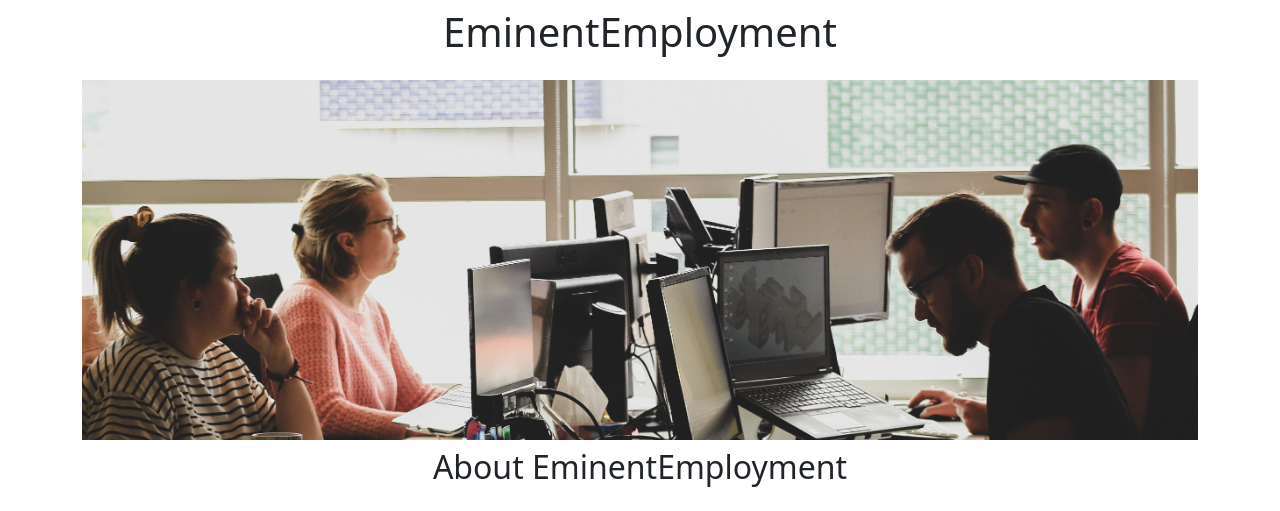
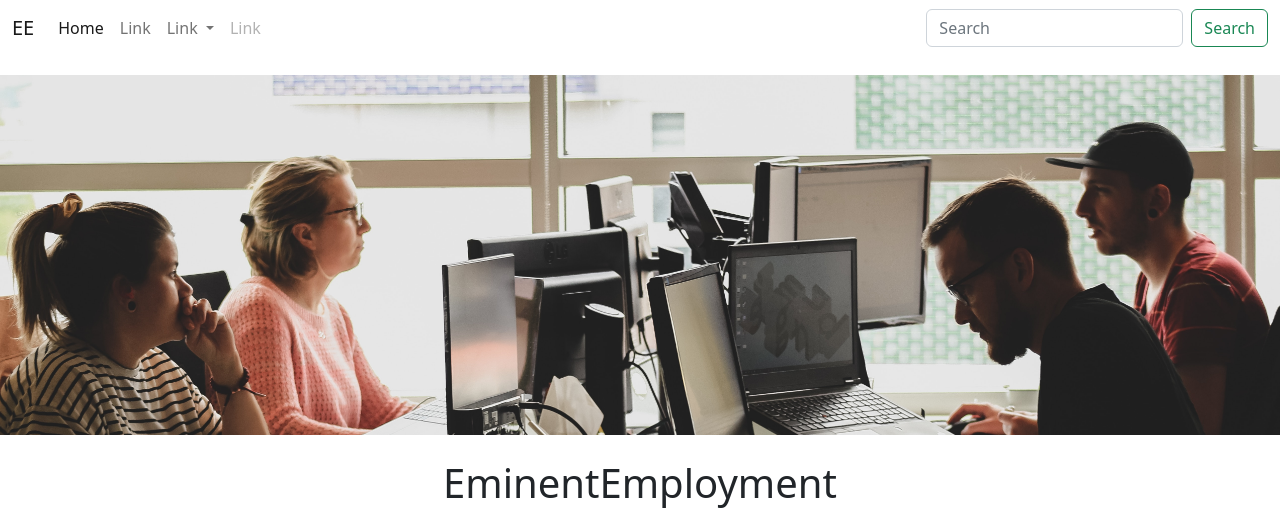
Before and after one commit to Prakharjain1211/Flask-and-Dynamic-Database-Driven-Web-App, a Flask app: page / in a window 1280 px wide. Shown: the top 511 px of the page. Run offline with Flask 3, Linux system fonts and the light colour scheme.

Commit message:
functional and aesthetic improvements

```diff
--- /dev/null
+++ b/templates/footer.html
@@ -0,0 +1,12 @@
+<div class="container">
+  <footer class="py-3 my-4">
+    <ul class="nav justify-content-center border-bottom pb-3 mb-3">
+      <li class="nav-item"><a  target="_blank" href="#" class="nav-link px-2 text-muted">Home</a></li>
+      <li class="nav-item"><a  target="_blank" href="#" class="nav-link px-2 text-muted">Courses</a></li>
+
+      <li class="nav-item"><a target="_blank" href="#" class="nav-link px-2 text-muted">Events</a></li>
+      <li class="nav-item"><a  target="_blank" href="#" class="nav-link px-2 text-muted">About</a></li>
+    </ul>
+    <p class="text-center text-muted">&copy; 2022 EminentEmployment, Inc</p>
+  </footer>
+</div>
--- a/templates/home.html
+++ b/templates/home.html
@@ -2,30 +2,44 @@
 <html lang="en">
 
 <head>
+  <title>EminentEmployment</title>
   <meta charset="utf-8">
   <meta name="viewport" content="width=device-width, initial-scale=1">
   <link href="https://cdn.jsdelivr.net/npm/bootstrap@5.2.0/dist/css/bootstrap.min.css" rel="stylesheet"
     integrity="sha384-gH2yIJqKdNHPEq0n4Mqa/HGKIhSkIHeL5AyhkYV8i59U5AR6csBvApHHNl/vI1Bx" crossorigin="anonymous">
-  <title>EminentEmployment</title>
   <style>
     #banner {
       width: 100%;
       height: 360px;
       object-fit: cover;
+      margin-bottom:16px;
+    }
+    #navbar1
+    {
+      padding-bottom:19px
     }
   </style>
 </head>
 
 <body>
+  <div id = "navbar1">
+  {% include 'nav.html' %}
+    </div>
+  <img class="img-fluid" id="banner" src="https://new-repo.prakharjain16.repl.co/static/banner.jpg" height="320">
   <div class="container">
-    <h1 class="text-center mt-2 mb-4">EminentEmployment</h1>
-    <img class="img-fluid" id="banner" src="https://new-repo.prakharjain16.repl.co/static/banner.jpg" height="320">
-    <h2 class="text-center mt-2 mb-4">About EminentEmployment</h2>
-    <p class="lead">Lorem ipsum dolor sit amet, consectetur adipiscing elit, sed do eiusmod tempor incididunt ut labore
-      et dolore
-      magna aliqua. Ut enim ad minim veniam, quis nostrud exercitation ullamco laboris nisi ut aliquip ex ea commodo
-      consequat. Duis aute irure dolor in reprehenderit in voluptate velit esse cillum dolore eu fugiat nulla pariatur.
-      Excepteur sint occaecat cupidatat non proident, sunt in culpa qui officia deserunt mollit anim id est laborum.</p>
+    <h1 class="text-center mt-2 mb-">EminentEmployment</h1><br>
+    <div class="row" style="margin-bottom:16px">
+      <div class="col-md-6">
+    <p class="lead"> EminentEmployment is a premium job search platform dedicated to connecting talented professionals with elite career opportunities. Our platform is designed to cater to individuals who are seeking prestigious positions and are driven to excel in their respective fields.
+
+At EminentEmployment, we understand the value of exceptional talent and aim to provide a curated selection of job openings that match the aspirations and expertise of our discerning users. Our team of experts meticulously handpicks and verifies each job listing, ensuring that only the most esteemed and sought-after positions are showcased on our platform.
+
+With EminentEmployment, professionals gain access to a network of renowned companies, prestigious organizations, and influential industry leaders. Our platform goes beyond traditional job search functionalities, offering personalized career guidance, industry insights, and exclusive networking opportunities to propel your career to new heights.
+</p>
+      </div>
+      <div class="d-none d-md-block col-6">
+      <img src="static/peopleworking.jpg" style="height:370px;"></div>
+    </div>
     <h2 class="text-center mt-2 mb-4">Current Job Openings</h2>
     <div>
       {% for job in jobs %}
@@ -33,10 +47,10 @@
       {% endfor %}
     </div>
     <div class="text-center">
-      <button class="btn btn-primary btn-lg">Contact Us</button>
-      <p class="mt-4">Copyright 2023, EminentEmployment</p>
+      <a href="mailto:hello@employment.ai?subject=Question%20about%20Job%20Openings&body=My%20name%3A%20%3Cyour%20name%20here%3E%0D%0A%0D%0AMy%20Questions%3A%20%3Cyour%20question%20here%3E%0D%0A" class="btn btn-primary btn-lg">Contact Us</a>
     </div>
   </div>
+  {% include 'footer.html' %}
 </body>
 
 </html>
--- a/templates/jobitem.html
+++ b/templates/jobitem.html
@@ -12,6 +12,6 @@
     {% endif %}
   </div>
   <div class="col-3">
-    <button type="button" class="btn btn-outline-primary">Apply</button>
+    <a href="mailto:hello@employment.ai?subject=Application%20for%20{{job['title']}}&body=My%20name%3A%20%3Cyour%20name%20here%3E%0D%0A%0D%0AMy%20Resume%3A%20%3Cyour%20resume%20here%3E%0D%0A%0D%0AMy%20LinkdinID%3A%20%3Clinkdin%20link%3E"type="button" class="btn btn-outline-primary">Apply</a>
   </div>
 </div>
--- /dev/null
+++ b/templates/nav.html
@@ -0,0 +1,36 @@
+<nav class="navbar navbar-expand-lg bg-body-tertiary">
+  <div class="container-fluid">
+    <a class="navbar-brand" href="#">EE</a>
+    <button class="navbar-toggler" type="button" data-bs-toggle="collapse" data-bs-target="#navbarScroll" aria-controls="navbarScroll" aria-expanded="false" aria-label="Toggle navigation">
+      <span class="navbar-toggler-icon"></span>
+    </button>
+    <div class="collapse navbar-collapse" id="navbarScroll">
+      <ul class="navbar-nav me-auto my-2 my-lg-0 navbar-nav-scroll" style="--bs-scroll-height: 100px;">
+        <li class="nav-item">
+          <a class="nav-link active" aria-current="page" href="#">Home</a>
+        </li>
+        <li class="nav-item">
+          <a class="nav-link" href="#">Link</a>
+        </li>
+        <li class="nav-item dropdown">
+          <a class="nav-link dropdown-toggle" href="#" role="button" data-bs-toggle="dropdown" aria-expanded="false">
+            Link
+          </a>
+          <ul class="dropdown-menu">
+            <li><a class="dropdown-item" href="#">Action</a></li>
+            <li><a class="dropdown-item" href="#">Another action</a></li>
+            <li><hr class="dropdown-divider"></li>
+            <li><a class="dropdown-item" href="#">Something else here</a></li>
+          </ul>
+        </li>
+        <li class="nav-item">
+          <a class="nav-link disabled">Link</a>
+        </li>
+      </ul>
+      <form class="d-flex" role="search">
+        <input class="form-control me-2" type="search" placeholder="Search" aria-label="Search">
+        <button class="btn btn-outline-success" type="submit">Search</button>
+      </form>
+    </div>
+  </div>
+</nav>
```
Also changed, not shown: static/logo.svg (added), 1 other file.
